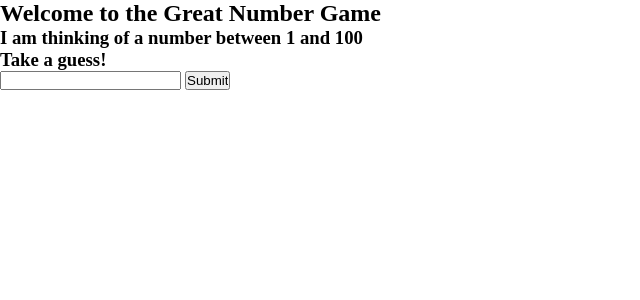
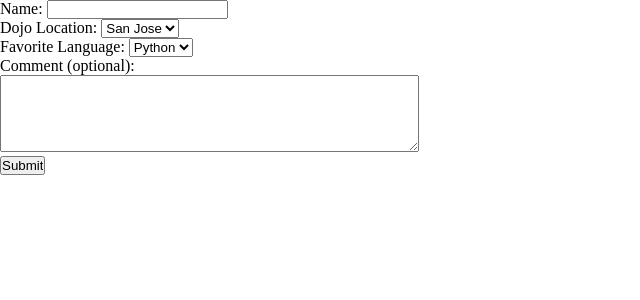
Before and after one commit to LuckyM1618/Kaysee_Python_v21, a Flask app: page / in a window 1280 px wide. Shown: the top 300 px of the page, without its empty margins (0-640 px from the left). Run offline with Flask 2, Linux system fonts and the light colour scheme.

Commit message:
Completed Dojo Survey Assignment

```diff
--- /dev/null
+++ b/flask/fundamentals/dojo_survey/server.py
@@ -0,0 +1,25 @@
+from flask import Flask, render_template, session, redirect, request
+
+app = Flask(__name__)
+app.secret_key = "Sphinx of Black Quartz, Judge My Vow!"
+
+@app.route('/')
+def index():
+    return render_template('index.html')
+
+@app.route('/process_form', methods=['POST'])
+def process():
+    session['name'] = request.form['name']
+    session['dojo_loc'] = request.form['dojo_loc']
+    session['fav_lang'] = request.form['fav_lang']
+    session['comment'] = request.form['comment']
+
+    return redirect('/results')
+
+@app.route('/results')
+def results():
+    return render_template('results.html')
+
+
+if __name__=="__main__":
+    app.run(debug = True)
--- /dev/null
+++ b/flask/fundamentals/dojo_survey/templates/index.html
@@ -0,0 +1,52 @@
+<!DOCTYPE html>
+<html lang="en">
+<head>
+    <meta charset="UTF-8">
+    <meta http-equiv="X-UA-Compatible" content="IE=edge">
+    <meta name="viewport" content="width=device-width, initial-scale=1.0">
+    <link rel="stylesheet" type="text/css" href="{{ url_for('static', filename='/css/style.css') }}">
+    <title>Document</title>
+</head>
+<body>
+    <div class="container">
+        <form action="/process_form" method='post'>
+            <div class="row_container">
+                <div class="form_row">
+                    <label for="name">Name:</label>
+                    <input type="text" name="name">
+                </div>
+
+                <div class="form_row">
+                    <label for="dojo_loc">Dojo Location:</label>
+                    <select name="dojo_loc">
+                        <option value="San Jose">San Jose</option>
+                        <option value="Burbank">Burbank</option>
+                        <option value="Bellevue">Bellevue</option>
+                    </select>
+                </div>
+
+                <div class="form_row">
+                    <label for="fav_lang">Favorite Language:</label>
+                    <select name="fav_lang">
+                        <option value="Python">Python</option>
+                        <option value="Java">Java</option>
+                        <option value="C#">C#</option>
+                    </select>
+                </div>
+
+                <div class="left_justified_row">
+                    <label for="comment">Comment (optional):</label>
+                </div>
+
+                <div class="form_row">
+                    <textarea name="comment" id="" cols="50" rows="5"></textarea>
+                </div>
+
+                <div class="right_justified_row">
+                    <input type="submit" value="Submit">
+                </div>
+            </div>
+        </form>
+    </div>
+</body>
+</html>
--- a/flask/fundamentals/great_number_game/templates/index.html
+++ b/flask/fundamentals/great_number_game/templates/index.html
@@ -4,7 +4,7 @@
     <meta charset="UTF-8">
     <meta http-equiv="X-UA-Compatible" content="IE=edge">
     <meta name="viewport" content="width=device-width, initial-scale=1.0">
-    <link rel="stylesheet" type="text/css" href="{{ url_for('static', filename='/css/style.css') }}">
+    <link rel="stylesheet" type="text/css" href="../static/css/style.css">
     <title>Document</title>
 </head>
 <body>
```
Also changed, not shown: flask/fundamentals/dojo_survey/static/css/style.css (added, +60 -0 lines), flask/fundamentals/dojo_survey/templates/results.html (added, +49 -0 lines), 2 other files.
